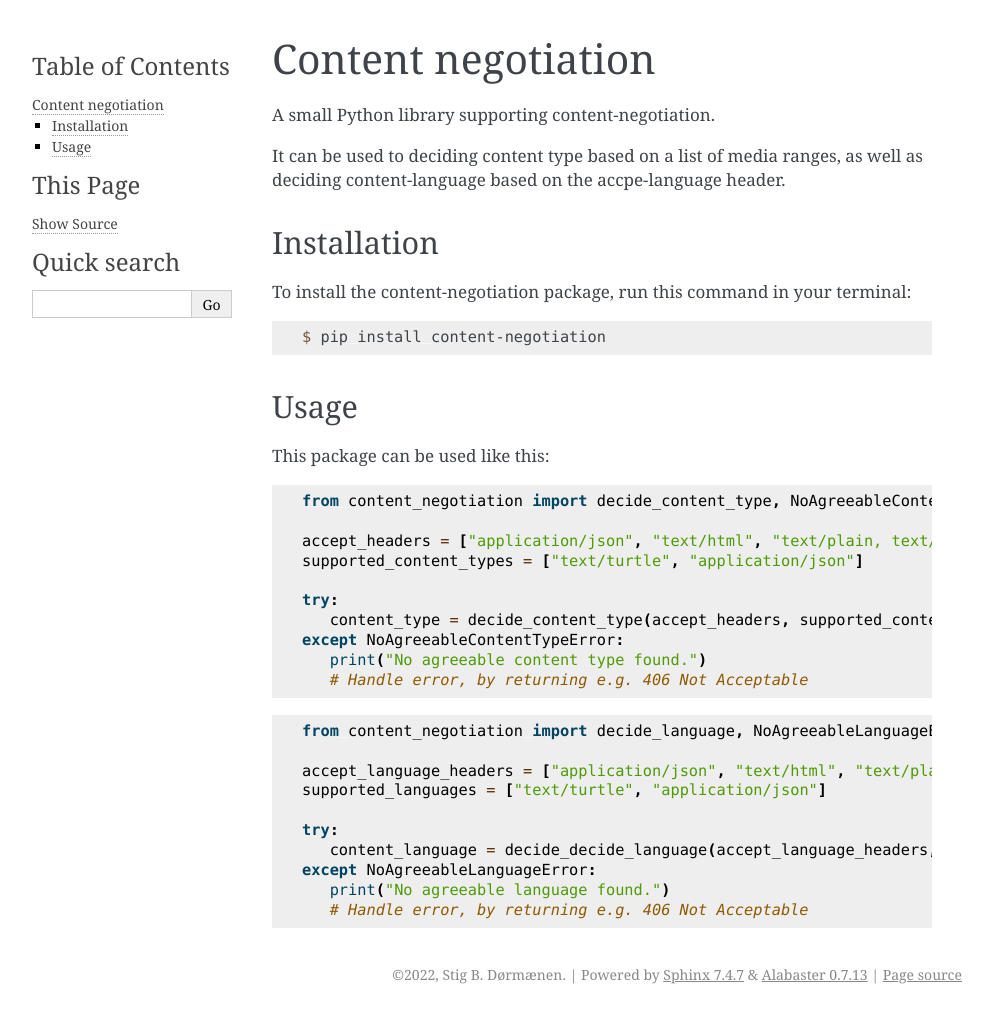
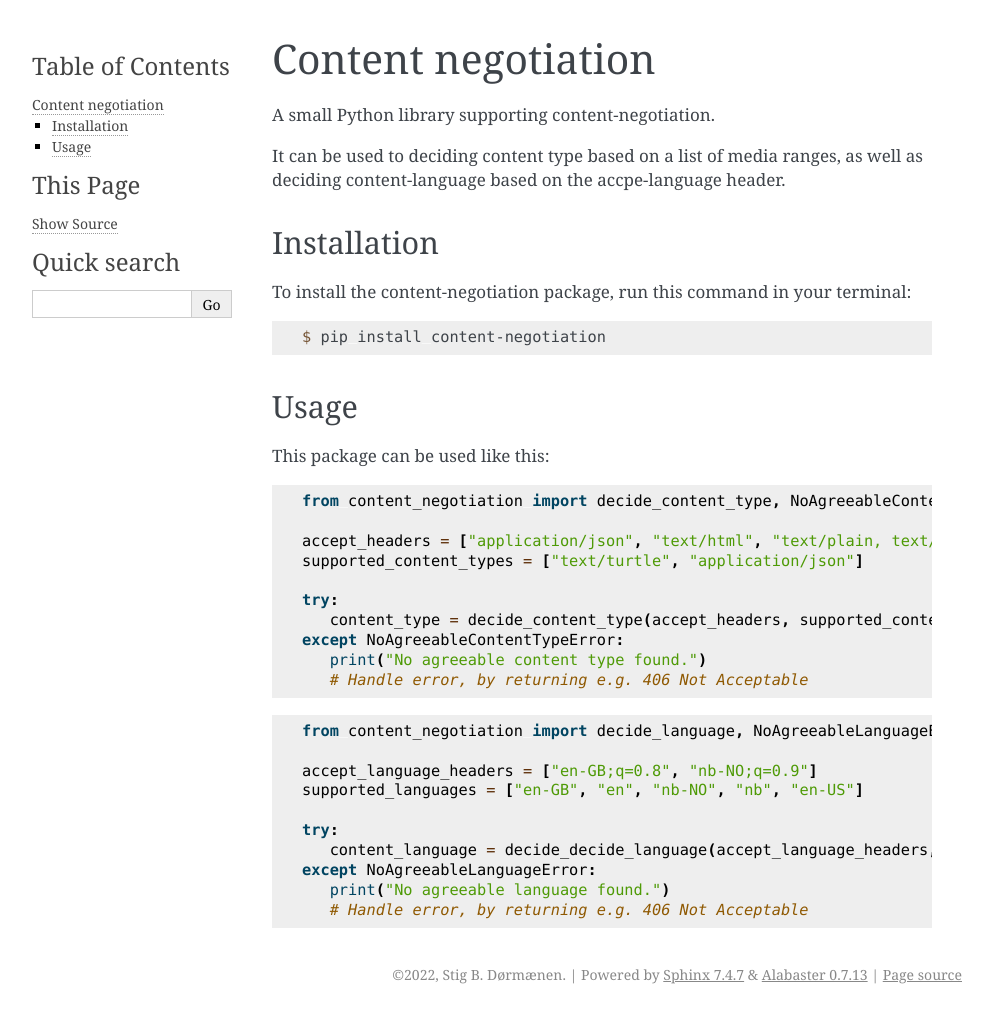
Before and after one commit to Informasjonsforvaltning/content-negotiation, a Sphinx documentation site: the page built from docs/index.rst, in a window 1280 px wide. Shown: the whole page, without its empty margins (148-1141 px from the left). Built offline with Sphinx 7.4.7, drawn with Linux system fonts in a browser that asks for light colours.

Commit message:
fix: fix example

```diff
--- a/docs/index.rst
+++ b/docs/index.rst
@@ -46,8 +46,8 @@ This package can be used like this:
 
    from content_negotiation import decide_language, NoAgreeableLanguageError
 
-   accept_language_headers = ["application/json", "text/html", "text/plain, text/*;q=0.8"]
-   supported_languages = ["text/turtle", "application/json"]
+   accept_language_headers = ["en-GB;q=0.8", "nb-NO;q=0.9"]
+   supported_languages = ["en-GB", "en", "nb-NO", "nb", "en-US"]
 
    try:
       content_language = decide_decide_language(accept_language_headers, supported_languages)
```
Also changed, not shown: README.md (+2 -2 lines).
